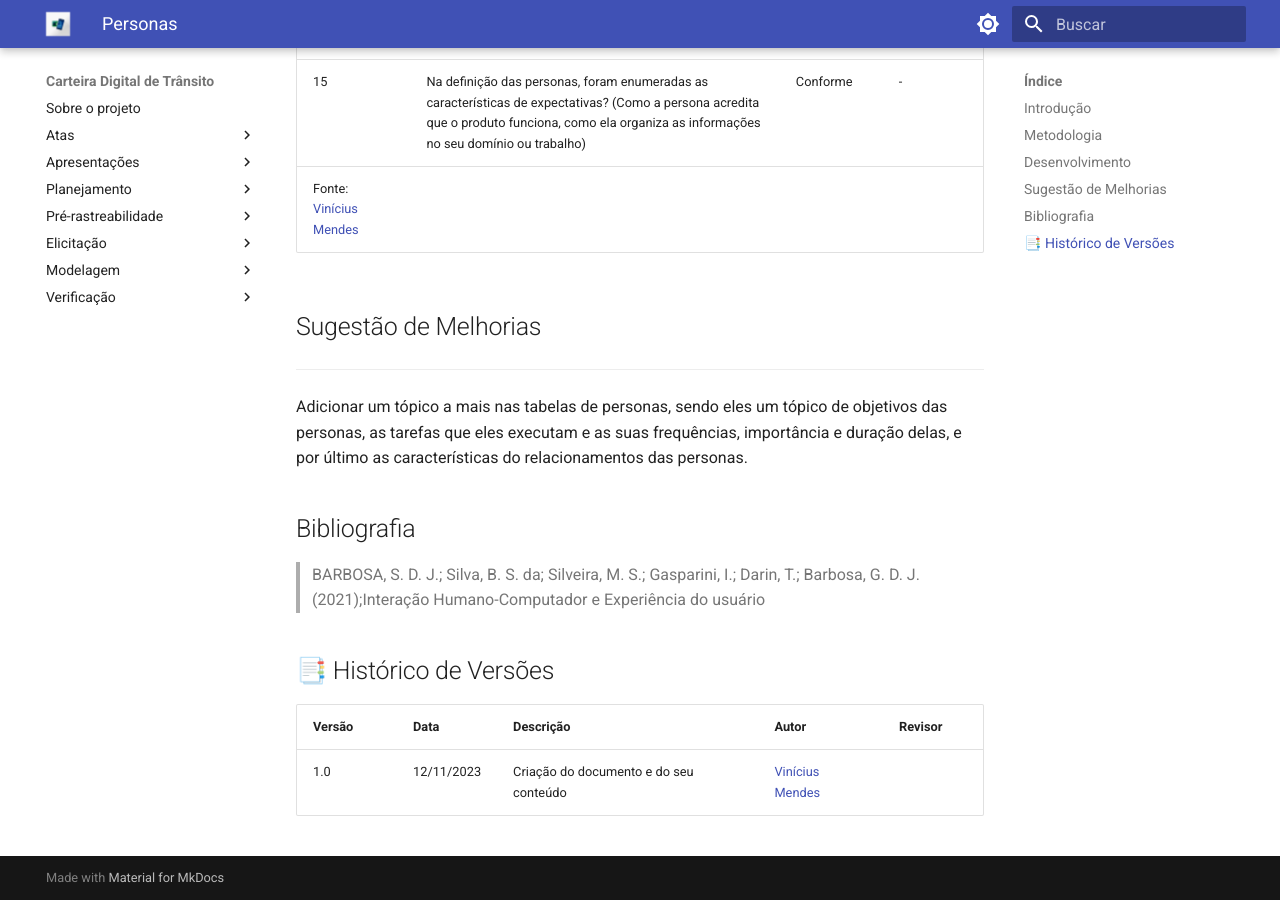
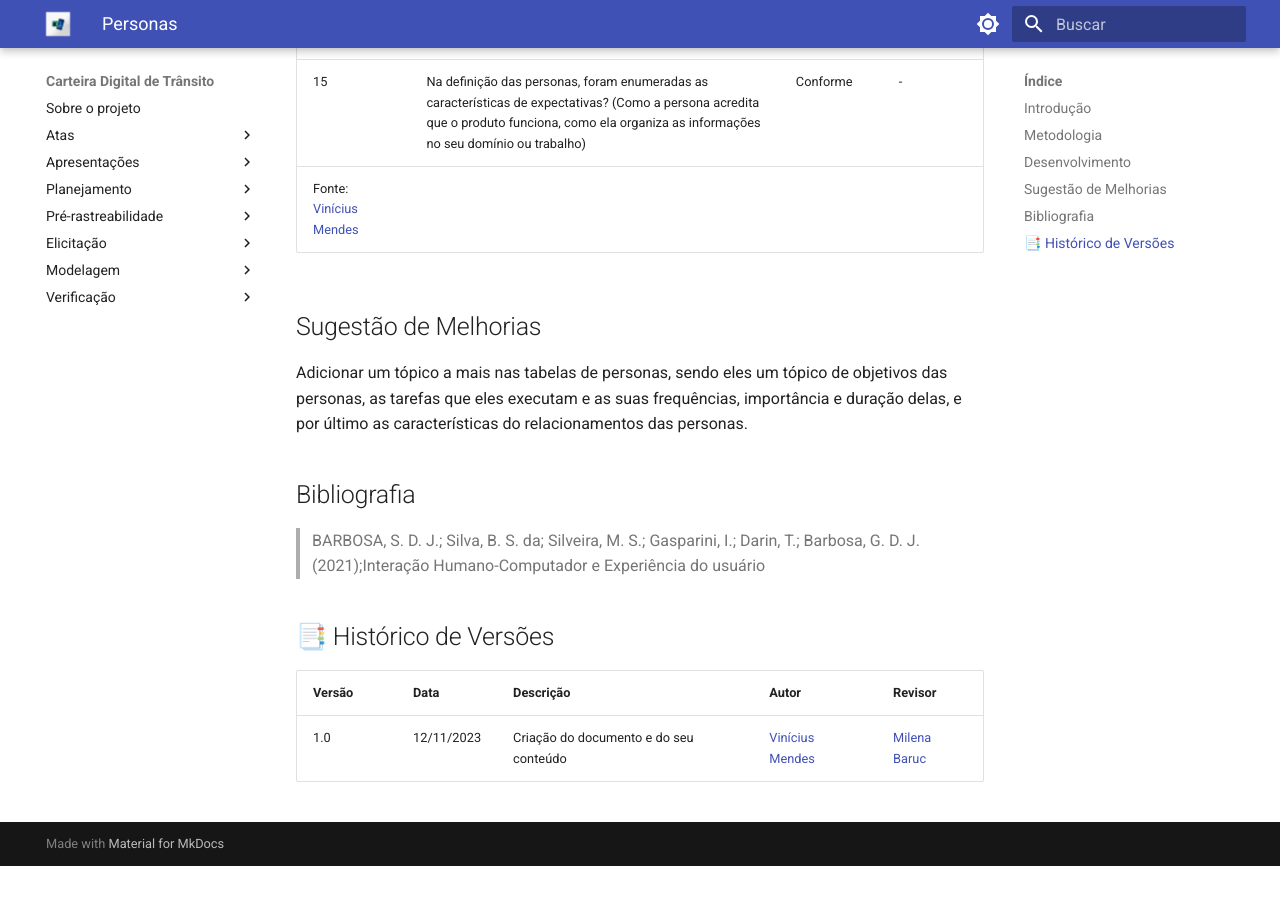
Before and after one commit to Requisitos-de-Software/2023.2-Carteira_Digital_de_Transito, an MkDocs documentation site: the page built from docs/verificacao/planejamento/personas.md, in a window 1280 px wide and 900 px high, scrolled down 2912 px. Built offline with MkDocs 1.6.1 and Material for MkDocs 9.7.7, drawn with Linux system fonts in a browser that asks for light colours; after the commit the page ends 3778 px from its top, so only the background shows below that.

Commit message:
Update personas.md

```diff
--- a/docs/verificacao/planejamento/personas.md
+++ b/docs/verificacao/planejamento/personas.md
@@ -54,7 +54,7 @@ A Tabela 2 apresenta o checklist preenchido após a verificação do artefato.
 Fonte: [Vinícius Mendes](https://github.com/yabamiah)
 
 ## Sugestão de Melhorias
----
+
 Adicionar um tópico a mais nas tabelas de personas, sendo eles um tópico de objetivos das personas, as tarefas que eles executam e as suas frequências, importância e duração delas, e por último as características do relacionamentos das personas.
 
 ## Bibliografia
@@ -65,4 +65,4 @@ Adicionar um tópico a mais nas tabelas de personas, sendo eles um tópico de ob
 
 | Versão | Data | Descrição | Autor | Revisor |
 |--------|------|------------|------|---------|
-| 1.0 | 12/11/2023 | Criação do documento e do seu conteúdo |  [Vinícius Mendes](https://github.com/yabamiah) | |
+| 1.0 | 12/11/2023 | Criação do documento e do seu conteúdo |  [Vinícius Mendes](https://github.com/yabamiah) | [Milena Baruc](https://github.com/MilenaBaruc) |
```
